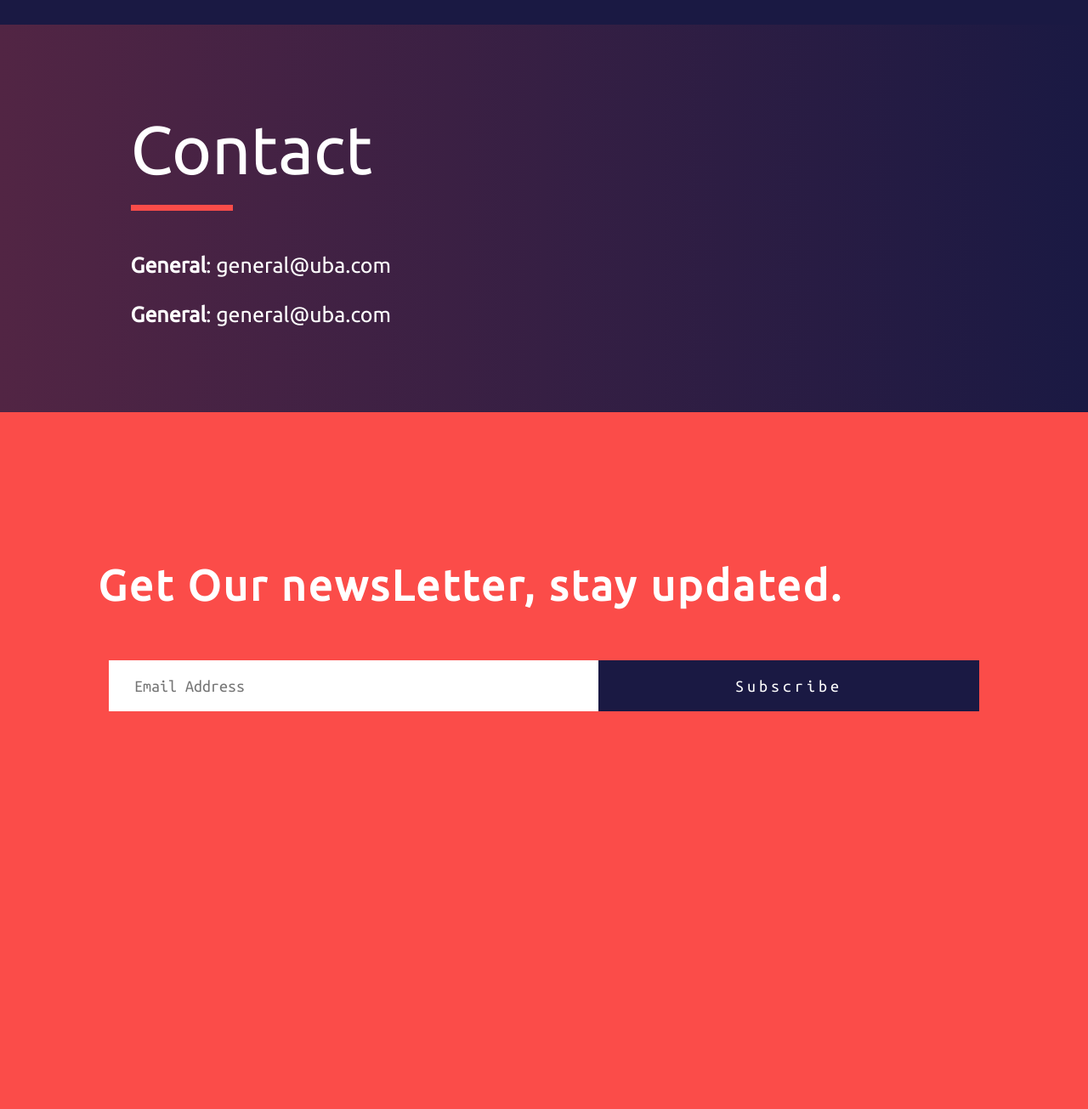
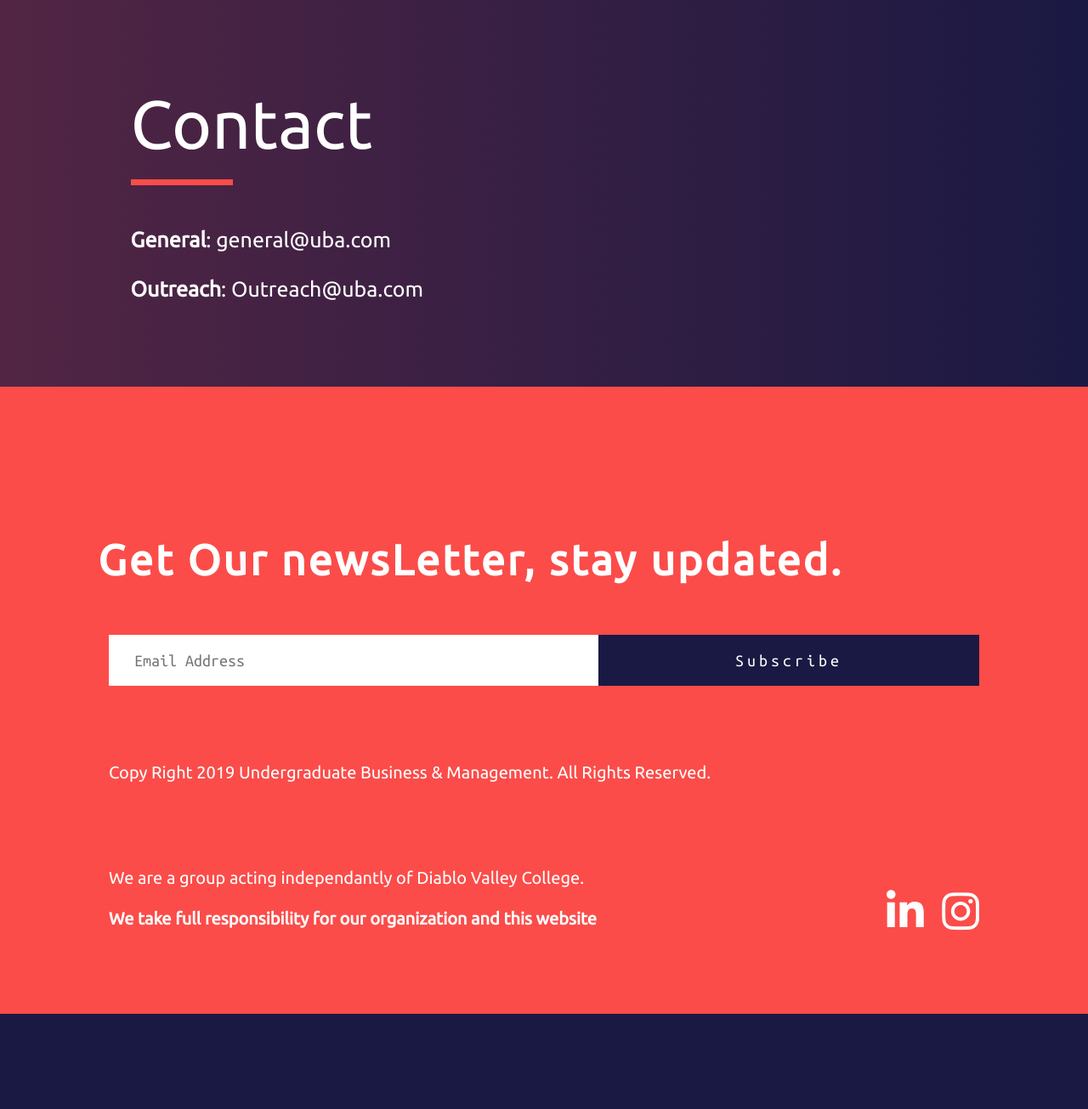
Before and after one commit to Sibbons/UBA, a PHP site: page / in a window 1280 px wide. Shown: the part 5195-6500 px from the top of the page at 85% size. After the commit the page ends 6388 px from the top, so only its background shows below. Run offline with PHP 8.4, Linux system fonts and the light colour scheme; some libraries are stand-ins or nearby versions.

Commit message:
layout complete/responsive

```diff
--- a/index.html
+++ b/index.html
@@ -176,7 +176,7 @@
             <div class="cardBottom">
                 <div class="teamLead">
                     <h3 style="display:inline;">Team Leads</h1>
-                        $n00p doGG, Justin Bieber, Yaboi $ibbzz
+                        Member 1, Member 2, Member 3
                 </div>
                 <div class="cardDescription">
 
@@ -198,7 +198,7 @@
         <div>
             <div class="cardTop">
                 <div class="cardTopGradient"></div>
-                <p class="cardTopTitle">PBL</p>
+                <p class="cardTopTitle">DVC Parking</p>
             </div>
 
             <div class="cardMiddleGradient"></div>
@@ -206,7 +206,7 @@
             <div class="cardBottom">
                 <div class="teamLead">
                     <h3 style="display:inline;">Team Leads</h1>
-                        Kanye West, Chef YaBoyard, Chaboi Sibbzz
+                        Member 1, Member 2, Member 3
                 </div>
                 <div class="cardDescription">
 
@@ -232,10 +232,7 @@
 
             </div>
         </div>
-
-
     </div>
-
 
     <div class="contactWrapper" id="contact">
         <div class="sectionHead" style="margin-bottom: 50px; padding-top: 100px;">
@@ -246,7 +243,7 @@
         <div class="contactEmails">
             <p><strong>General</strong>: general@uba.com</p>
             <br />
-            <p><strong>General</strong>: general@uba.com</p>
+            <p><strong>Outreach</strong>: Outreach@uba.com</p>
 
         </div>
     </div>
@@ -255,7 +252,17 @@
         <p class="newsHead">Get Our newsLetter, stay updated.</p>
         <input type="text" class="emailInput" placeholder="Email Address" />
         <button type="submit" class="submitEmail">Subscribe</button>
-
+        <p class="copyright">Copy Right 2019 Undergraduate Business & Management. All Rights Reserved.</p>
+        <div class="footer">
+            <p class="msgBottom">We are a group acting independantly of Diablo Valley College. <br />
+                <br />
+                <strong>We take full responsibility for our organization and this website</strong> </p>
+            <div class="bottomIcons">
+                <i onclick="window.open('https://www.linkedin.com/in/sibbons/','_blank')"
+                    class="leftIcon fab fa-linkedin-in"></i>
+                <i onclick="window.open('https://www.instagram.com/sibbzzs/','_blank')" class="fab fa-instagram"></i>
+            </div>
+        </div>
     </div>
 
 
--- a/style.css
+++ b/style.css
@@ -336,7 +336,7 @@ margin-bottom: 40px;
 }
 
 .newsLetterWrapper{
-    padding-bottom: 500px;
+    padding-bottom: 100px;
     background-color: #fb4c49;
     font-family: 'Ubuntu';
     font-size: 0;
@@ -375,7 +375,29 @@ margin-bottom: 40px;
     border: none;
 }
 
+.copyright{
+    margin-top: 90px;
+    font-size: 20px;
+    margin-left: 10%;
+}
 
+.msgBottom{
+    font-size: 20px;
+    margin-left: 10%;
+}
+
+.bottomIcons{
+    margin-right: 10%;
+    margin-bottom: -8px;
+    font-size: 50px;
+}
+
+.footer{
+    margin-top: 100px;
+    display: flex;
+    justify-content: space-between;
+    align-items: flex-end;
+}
 @media screen and (max-width: 1000px){
     .ubaLogo{
         width: 100%;
```
Also changed, not shown: other parts of style.css (+24 -3 lines).
